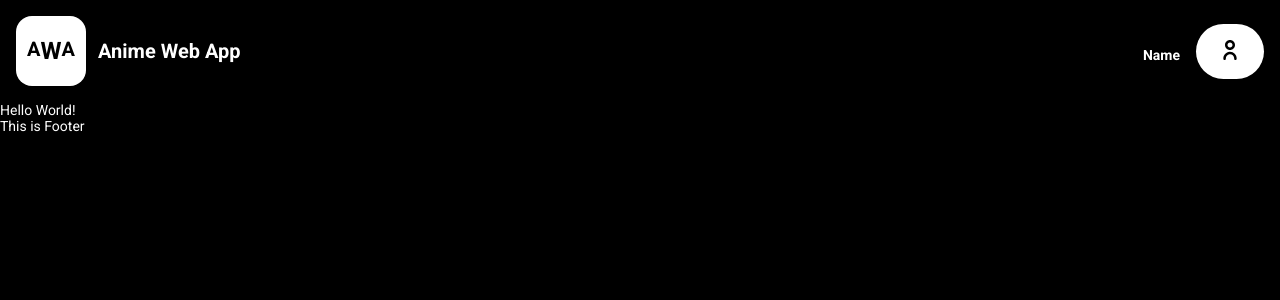
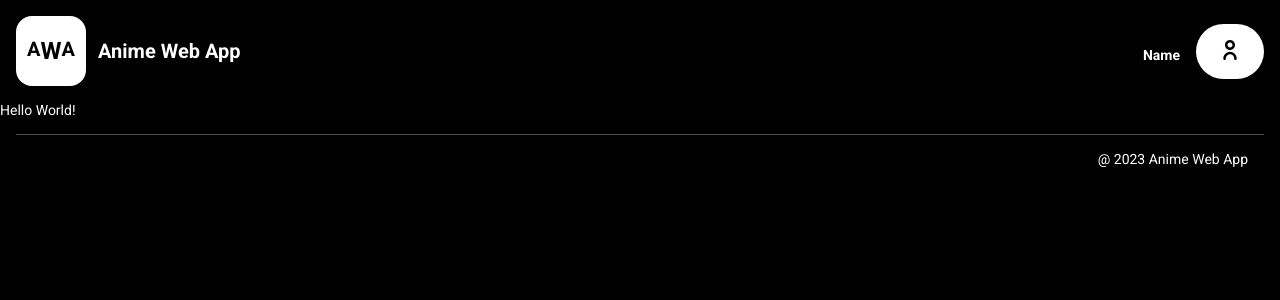
Before and after one commit to rama378/anime-web-app, a React (Create React App) app: page / in a window 1280 px wide. Shown: the top 300 px of the page. Built offline with nearby package versions, Linux system fonts and the light colour scheme.

Commit message:
refactor: footer show the current year and app name
Add date utils with getCurrentYear function to return the current year

```diff
--- /dev/null
+++ b/src/App/common/utils/dateUtils.js
@@ -0,0 +1,3 @@
+export const getCurrentYear = () => {
+    return new Date().getFullYear();
+};
--- a/src/App/components/Footer/Footer.css
+++ b/src/App/components/Footer/Footer.css
@@ -0,0 +1,6 @@
+.Footer {
+    border-top: 1px solid rgba(255, 255, 255, 0.3);
+    margin: 16px;
+    padding: 16px;
+    text-align: right;
+}
--- a/src/App/components/Footer/Footer.jsx
+++ b/src/App/components/Footer/Footer.jsx
@@ -1,10 +1,12 @@
+import { APP_NAME } from '../../common/constants/constant';
+import { getCurrentYear } from '../../common/utils/dateUtils';
 import './Footer.css';
 
 const Footer = () => {
 	return (
-		<>
-			This is Footer
-		</>
+		<div className='Footer'>
+			@ {getCurrentYear()} {APP_NAME}
+		</div>
 	);
 };
 
```
Also changed, not shown: 2 other files (tests, documents, lock files or other folders).
